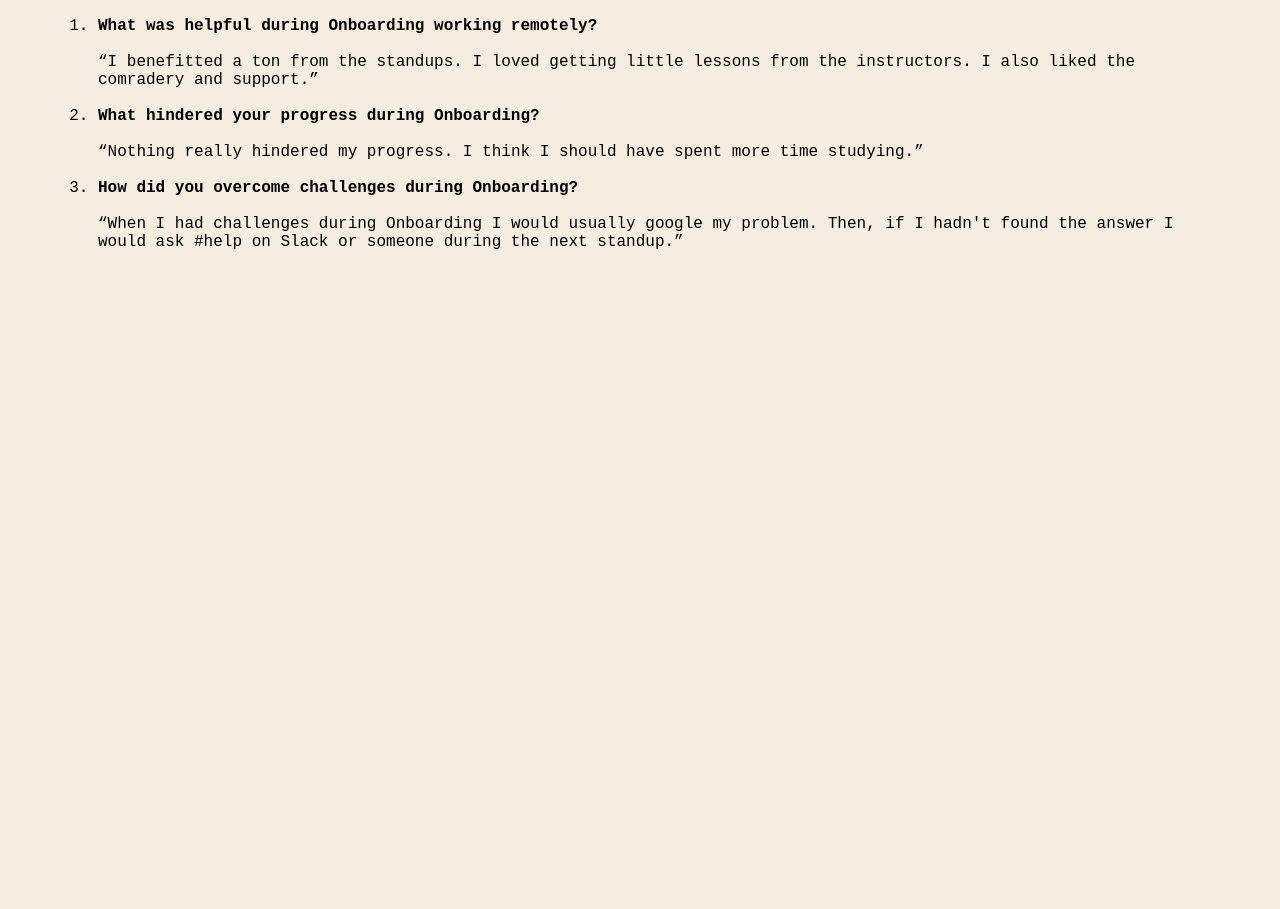
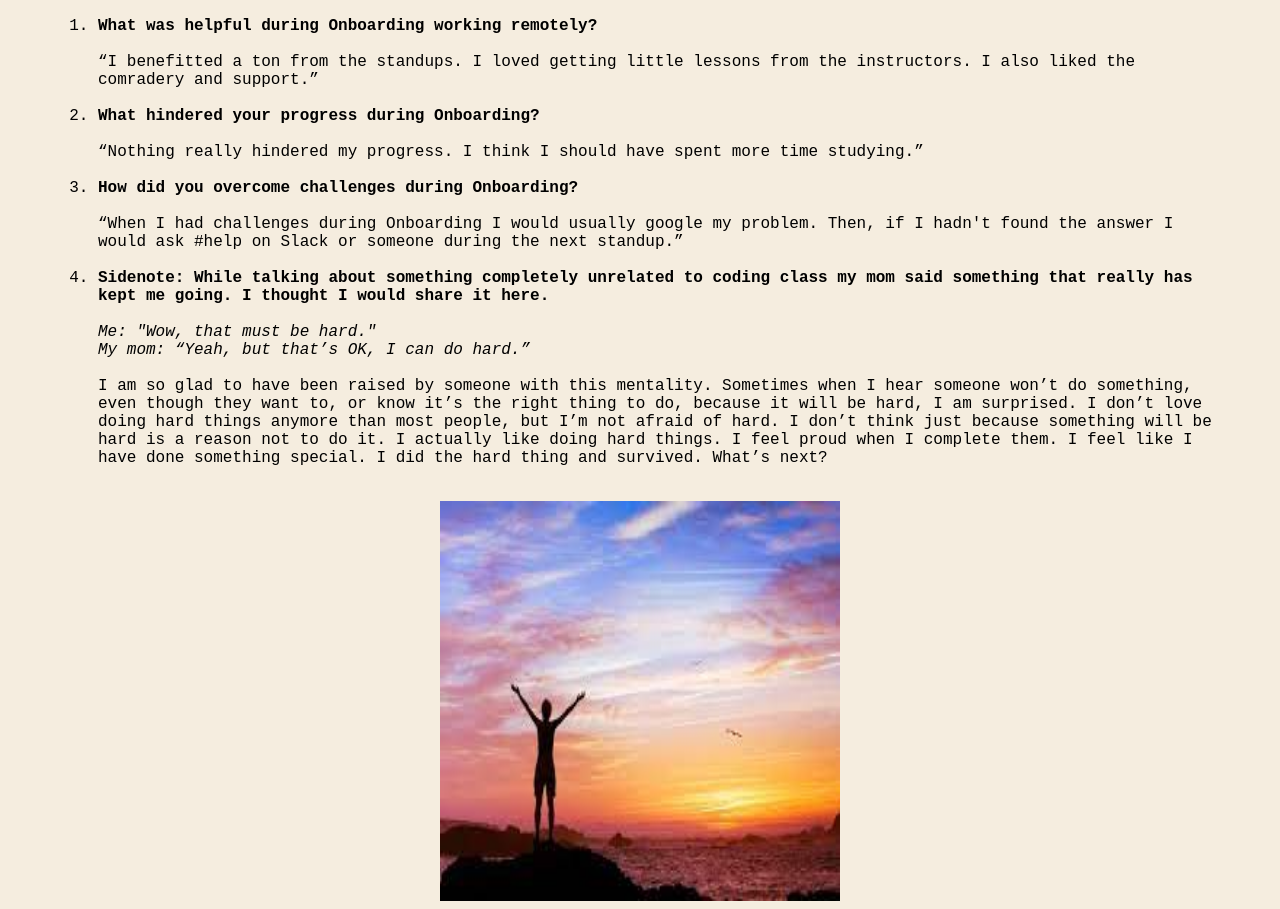
Before and after one commit to Lynz951/My-Blog, a plain HTML site: page index.html in a window 1280 px wide. Shown: the part 2270-3179 px from the top of the page. Before the commit the page ends 2555 px from the top, so only its background shows below. Drawn offline with Linux system fonts and the light colour scheme.

Commit message:
sidenote

```diff
--- a/index.html
+++ b/index.html
@@ -110,6 +110,16 @@
         <q>When I had challenges during Onboarding I would usually google my problem. Then, if I hadn't found the answer I would ask #help on Slack or someone during the next standup.</q>
         <br>
         <br>
+        <li><b>Sidenote: While talking about something completely unrelated to coding class my mom said something that really has kept me going. I thought I would share it here.</b>
+        <br>
+        <br>
+        <i>Me: "Wow, that must be hard."<br>
+            My mom: “Yeah, but that’s OK, I can do hard.”</i>
+        <br>
+        <br>
+I am so glad to have been raised by someone with this mentality. Sometimes when I hear someone won’t do something, even though they want to, or know it’s the right thing to do, because it will be hard, I am surprised. I don’t love doing hard things anymore than most people, but I’m not afraid of hard. I don’t think just because something will be hard is a reason not to do it. I actually like doing hard things. I feel proud when I complete them. I feel like I have done something special. I did the hard thing and survived. What’s next? </li>
+        <br>
     </ol>
+    <img src="Images/summit.jpeg" class="center">
 </body>
 </html>
```
Also changed, not shown: Images/summit.jpeg (added).
